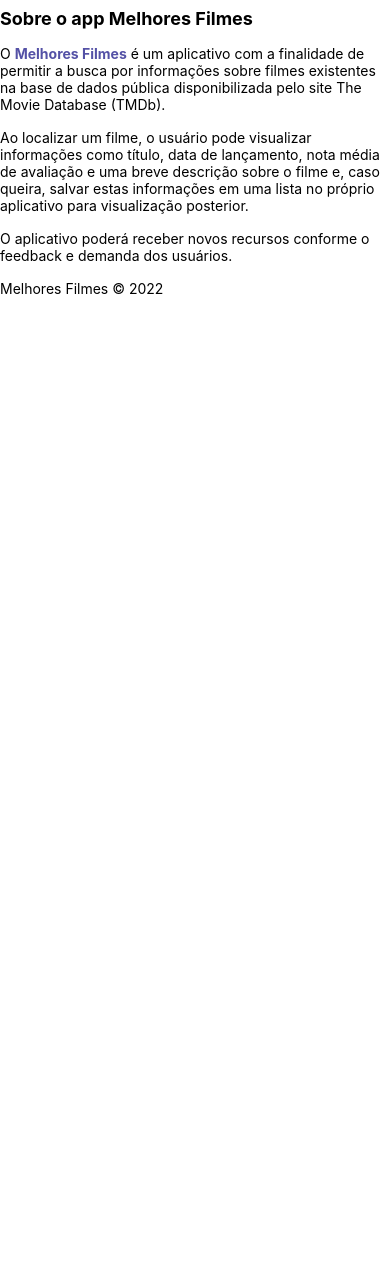
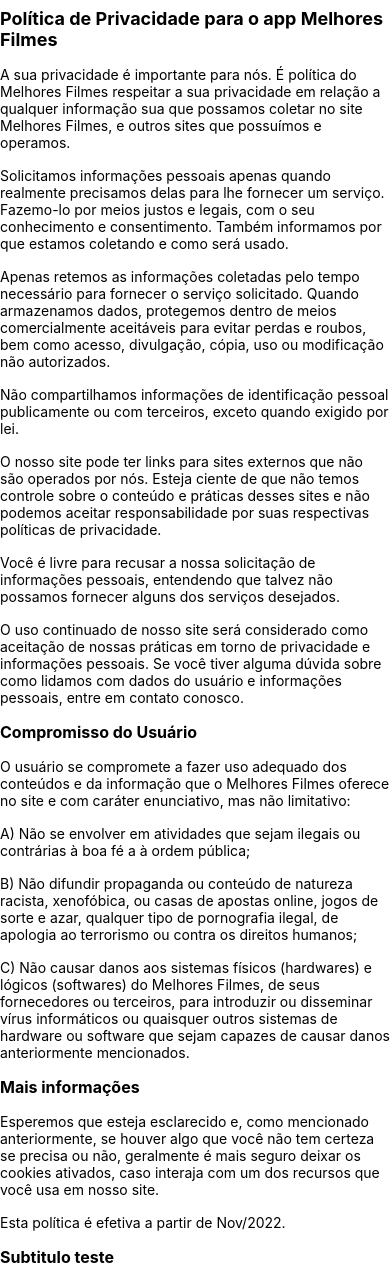
Before and after one commit to PallomaHortencio/melhores-filmes, a React Native app: screen /Privacidade in a window 390 px wide. Before the commit the page ends 844 px from the top, so only its background shows below. Built offline with nearby package versions, Linux system fonts and the light colour scheme.

Commit message:
ScrollView

```diff
--- a/App.js
+++ b/App.js
@@ -1,6 +1,7 @@
 import { StatusBar, StyleSheet } from "react-native";
 import Favoritos from "./src/screens/Favoritos";
 import FormBusca from "./src/screens/FormBusca";
+import Privacidade from "./src/screens/Privacidade";
 import Sobre from "./src/screens/Sobre";
 
 const App = () => {
@@ -9,7 +10,7 @@
       {/* opções para o barStyle:
     dark-content, light-content ou default*/}
       <StatusBar barStyle="light-content" />
-      <Sobre />
+      <Privacidade />
     </>
   );
 };
--- a/src/screens/Privacidade.js
+++ b/src/screens/Privacidade.js
@@ -0,0 +1,111 @@
+import { StyleSheet, Text, View, SafeAreaView, ScrollView } from "react-native";
+import React from "react";
+
+const Privacidade = () => {
+  return (
+    <SafeAreaView>
+      <ScrollView>
+        <Text style={estilos.titulo}>
+          Política de Privacidade para o app Melhores Filmes
+        </Text>
+
+        <Text style={estilos.texto}>
+          A sua privacidade é importante para nós. É política do Melhores Filmes
+          respeitar a sua privacidade em relação a qualquer informação sua que
+          possamos coletar no site Melhores Filmes, e outros sites que possuímos
+          e operamos.
+        </Text>
+
+        <Text style={estilos.texto}>
+          Solicitamos informações pessoais apenas quando realmente precisamos
+          delas para lhe fornecer um serviço. Fazemo-lo por meios justos e
+          legais, com o seu conhecimento e consentimento. Também informamos por
+          que estamos coletando e como será usado.
+        </Text>
+
+        <Text style={estilos.texto}>
+          Apenas retemos as informações coletadas pelo tempo necessário para
+          fornecer o serviço solicitado. Quando armazenamos dados, protegemos
+          dentro de meios comercialmente aceitáveis ​​para evitar perdas e
+          roubos, bem como acesso, divulgação, cópia, uso ou modificação não
+          autorizados.
+        </Text>
+
+        <Text style={estilos.texto}>
+          Não compartilhamos informações de identificação pessoal publicamente
+          ou com terceiros, exceto quando exigido por lei.
+        </Text>
+
+        <Text style={estilos.texto}>
+          O nosso site pode ter links para sites externos que não são operados
+          por nós. Esteja ciente de que não temos controle sobre o conteúdo e
+          práticas desses sites e não podemos aceitar responsabilidade por suas
+          respectivas políticas de privacidade.
+        </Text>
+
+        <Text style={estilos.texto}>
+          Você é livre para recusar a nossa solicitação de informações pessoais,
+          entendendo que talvez não possamos fornecer alguns dos serviços
+          desejados.
+        </Text>
+        <Text style={estilos.texto}>
+          O uso continuado de nosso site será considerado como aceitação de
+          nossas práticas em torno de privacidade e informações pessoais. Se
+          você tiver alguma dúvida sobre como lidamos com dados do usuário e
+          informações pessoais, entre em contato conosco.
+        </Text>
+        <Text style={estilos.subtitulo}>Compromisso do Usuário</Text>
+        <Text style={estilos.texto}>
+          O usuário se compromete a fazer uso adequado dos conteúdos e da
+          informação que o Melhores Filmes oferece no site e com caráter
+          enunciativo, mas não limitativo:
+        </Text>
+        <Text style={estilos.texto}>
+          A) Não se envolver em atividades que sejam ilegais ou contrárias à boa
+          fé a à ordem pública;
+        </Text>
+        <Text style={estilos.texto}>
+          B) Não difundir propaganda ou conteúdo de natureza racista,
+          xenofóbica, ou casas de apostas online, jogos de sorte e azar,
+          qualquer tipo de pornografia ilegal, de apologia ao terrorismo ou
+          contra os direitos humanos;
+        </Text>
+        <Text style={estilos.texto}>
+          C) Não causar danos aos sistemas físicos (hardwares) e lógicos
+          (softwares) do Melhores Filmes, de seus fornecedores ou terceiros,
+          para introduzir ou disseminar vírus informáticos ou quaisquer outros
+          sistemas de hardware ou software que sejam capazes de causar danos
+          anteriormente mencionados.
+        </Text>
+        <Text style={estilos.subtitulo}>Mais informações</Text>
+        <Text style={estilos.texto}>
+          Esperemos que esteja esclarecido e, como mencionado anteriormente, se
+          houver algo que você não tem certeza se precisa ou não, geralmente é
+          mais seguro deixar os cookies ativados, caso interaja com um dos
+          recursos que você usa em nosso site.
+        </Text>
+        <Text style={estilos.texto}>
+          Esta política é efetiva a partir de Nov/2022.
+        </Text>
+        <Text style={estilos.subtitulo}>Subtitulo teste</Text>
+      </ScrollView>
+    </SafeAreaView>
+  );
+};
+
+export default Privacidade;
+const estilos = StyleSheet.create({
+  titulo: {
+    fontWeight: "bold",
+    fontSize: 18,
+    marginVertical: 8,
+  },
+  subtitulo: {
+    fontWeight: "bold",
+    fontSize: 16,
+    marginVertical: 8,
+  },
+  texto: {
+    marginVertical: 8,
+  },
+});
--- a/src/screens/Sobre.js
+++ b/src/screens/Sobre.js
@@ -1,4 +1,5 @@
 import { StyleSheet, Text, View, SafeAreaView } from "react-native";
+import React from "react";
 
 const Sobre = () => {
   return (
```
